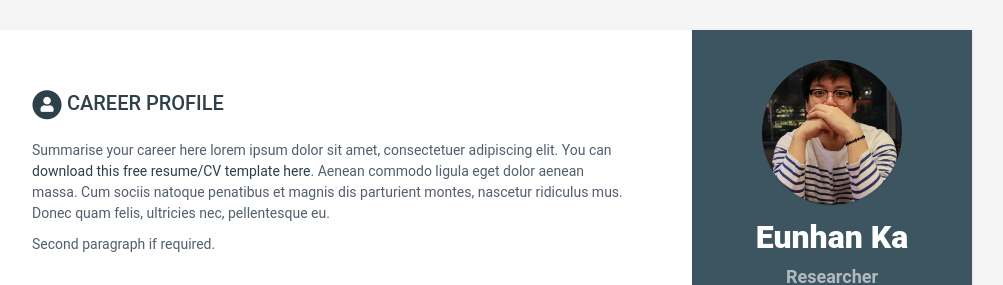
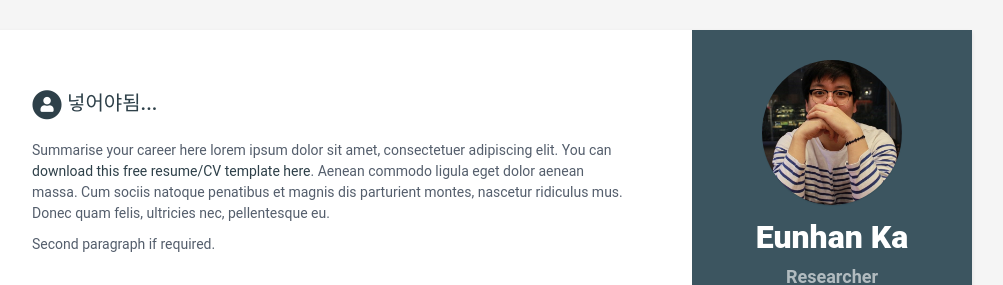
Before and after one commit to eunhanka/eunhanka.github.io, a Jekyll site: the page built from index.html, in a window 1280 px wide and 900 px high. Shown: the top 285 px of the window, without its empty margins (168-1171 px from the left). Built offline with Jekyll 4.4.1, drawn with Linux system fonts in a browser that asks for light colours.

Commit message:
Update data.yml

```diff
--- a/_data/data.yml
+++ b/_data/data.yml
@@ -37,7 +37,7 @@ sidebar:
       - idiom: English
 
 career-profile:
-    title: Career Profile
+    title: 넣어야됨...
     summary: |
       Summarise your career here lorem ipsum dolor sit amet, consectetuer
       adipiscing elit. You can [download this free resume/CV template here](./CV_Eunhan.pdf).
```
